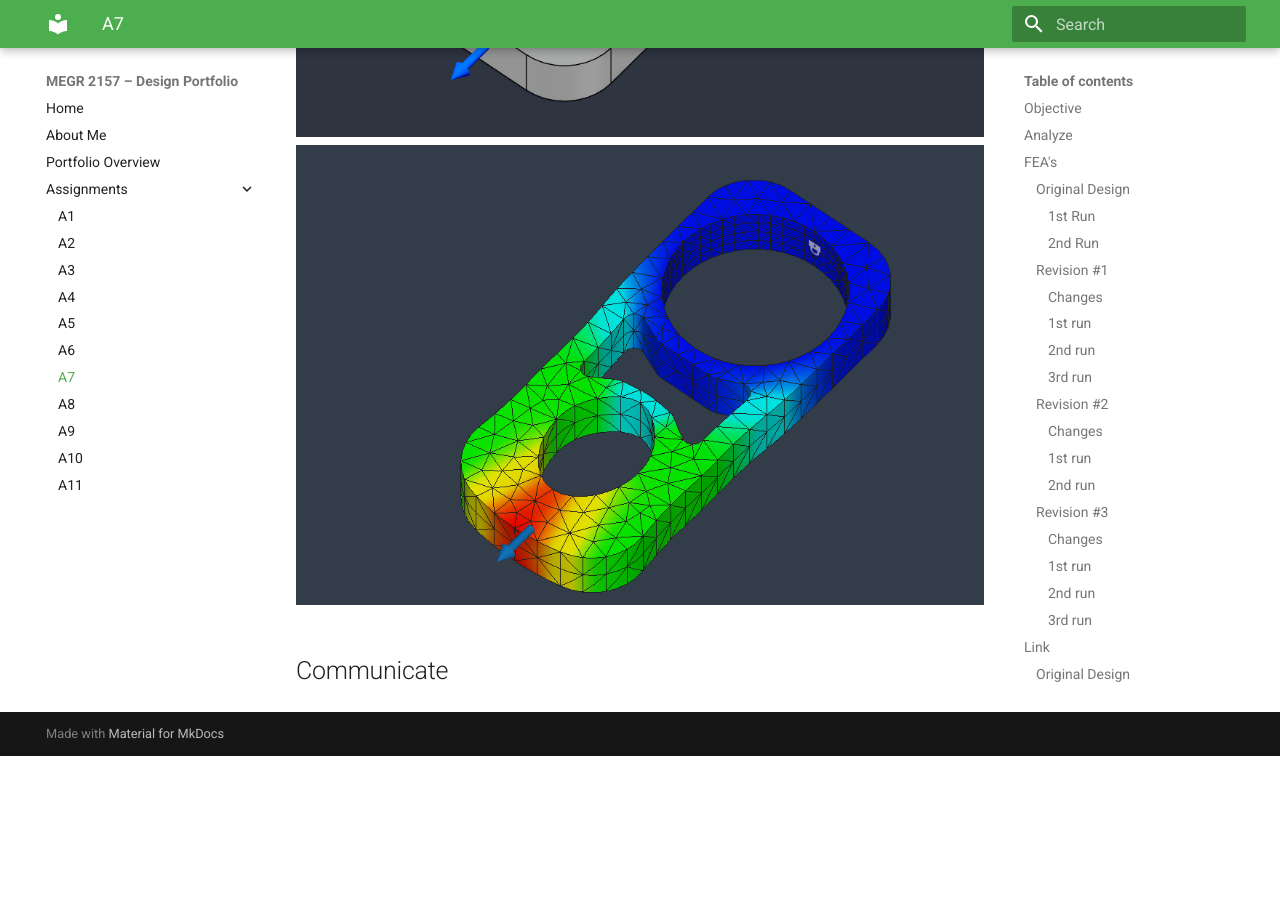
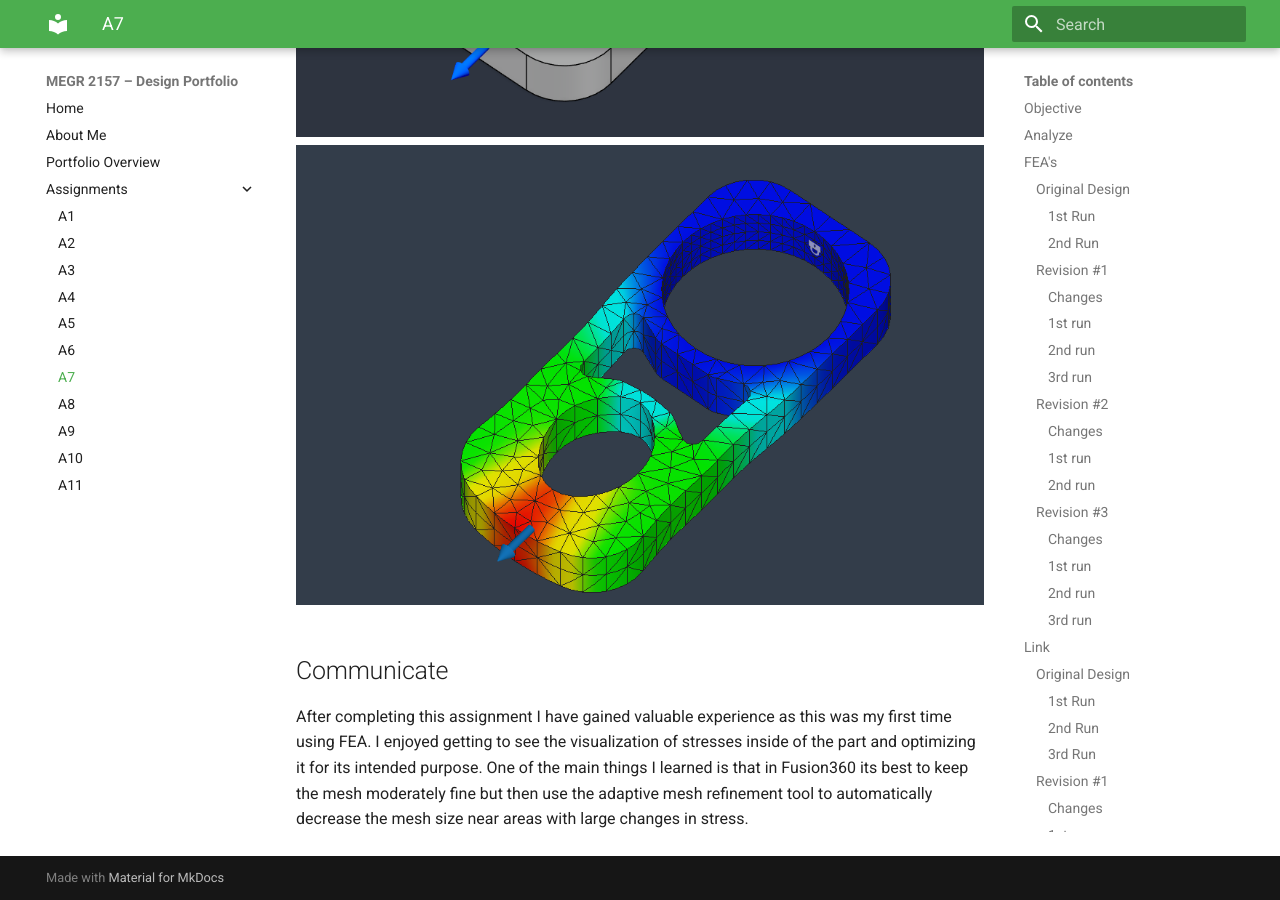
Before and after one commit to pklauser-cyber/design-projects-portfolio, an MkDocs documentation site: the page built from docs/assignments/A07/index.md, in a window 1280 px wide and 900 px high, scrolled down 13049 px. Built offline with MkDocs 1.6.1 and Material for MkDocs 9.7.7, drawn with Linux system fonts in a browser that asks for light colours; before the commit the page ends 13805 px from its top, so only the background shows below that.

Commit message:
Update index.md

```diff
--- a/docs/assignments/A07/index.md
+++ b/docs/assignments/A07/index.md
@@ -181,3 +181,4 @@ Number of  elements: 1392
 ![screenshot#1](image6.png)
 ![screenshot#2](image7.png)
 ## Communicate
+After completing this assignment I have gained valuable experience as this was my first time using FEA. I enjoyed getting to see the visualization of stresses inside of the part and optimizing it for its intended purpose. One of the main things I learned is that in Fusion360 its best to keep the mesh moderately fine but then use the adaptive mesh refinement tool to automatically decrease the mesh size near areas with large changes in stress.
```
